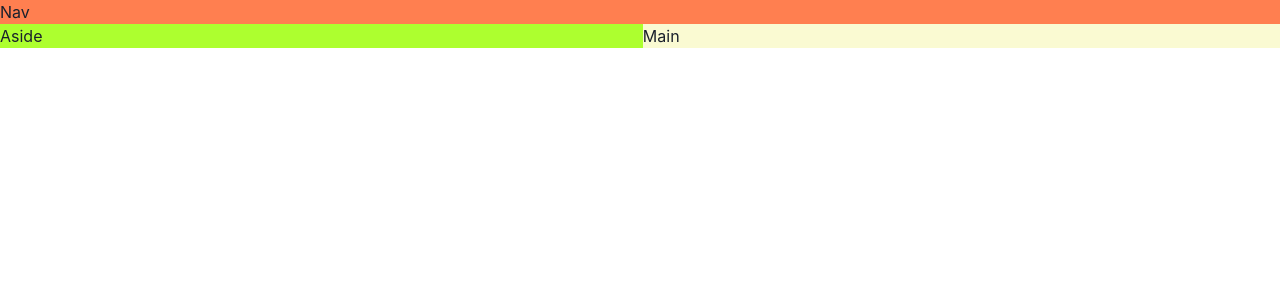
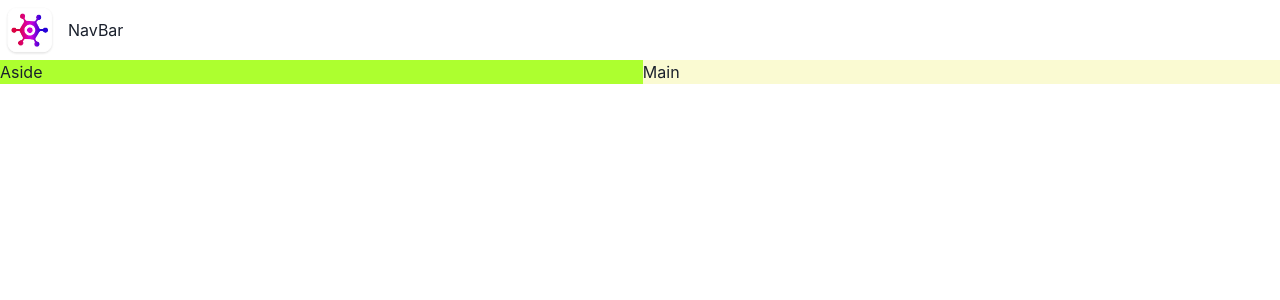
Before and after one commit to eriktimmers/gamehub, a React (Vite) app: page / in a window 1280 px wide. Shown: the top 300 px of the page. Built offline with nearby package versions, Linux system fonts and the light colour scheme.

Commit message:
[MAIN] Basic NavBar

```diff
--- a/src/App.tsx
+++ b/src/App.tsx
@@ -1,4 +1,5 @@
 import {Grid, GridItem, Show} from "@chakra-ui/react";
+import NavBar from "./components/NavBar";
 
 
 function App() {
@@ -6,8 +7,8 @@
         base: `"nav" "main"`,
         lg: `"nav nav" "aside main"`
     }}>
-        <GridItem area='nav' bg='coral'>
-            Nav
+        <GridItem area='nav'>
+            <NavBar />
         </GridItem>
         <Show above="lg">
             <GridItem area='aside' bg='greenyellow'>
--- /dev/null
+++ b/src/components/NavBar.tsx
@@ -0,0 +1,13 @@
+import {HStack, Image, Text} from "@chakra-ui/react";
+import logo from '../assets/logo.webp';
+
+const NavBar = () => {
+    return (
+        <HStack>
+            <Image src={logo} boxSize='60px' />
+            <Text>NavBar</Text>
+        </HStack>
+    );
+};
+
+export default NavBar;
```
Also changed, not shown: src/assets/logo.webp (added).
